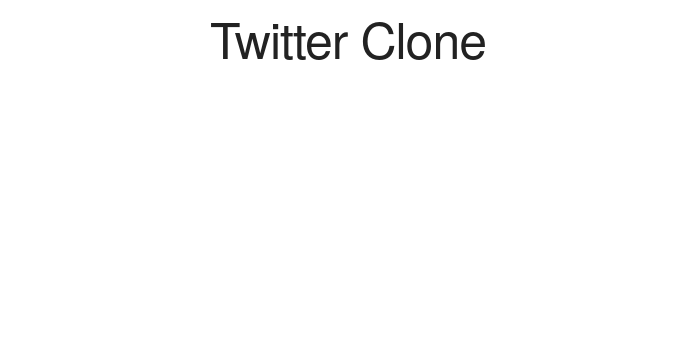
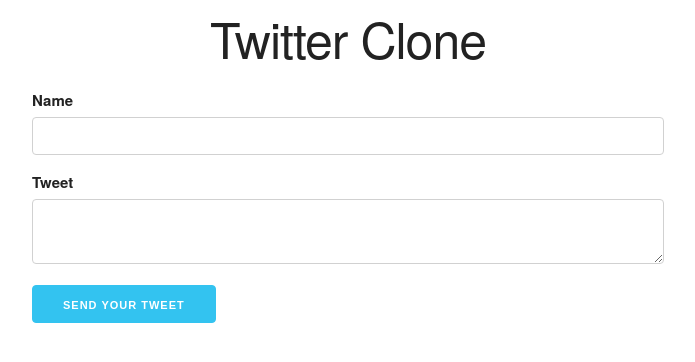
Before and after one commit to IsmailGh/Twitter-Clone, a plain HTML site: page client/index.html in a window 1280 px wide. Shown: the whole page, without its empty margins (292-987 px from the left). Drawn offline with nearby package versions, Linux system fonts and the light colour scheme.

Commit message:
updated files

```diff
--- /dev/null
+++ b/client/client.js
@@ -0,0 +1,17 @@
+
+const form = document.querySelector('form');
+
+form.addEventListener('submit', function(event){
+    event.preventDefault();
+    console.log('form submitted');
+    const formData = new FormData(form);
+    const name = formData.get('name');
+    const content = formData.get('content');
+
+    const tweet = {
+        name,
+        content,
+    };
+
+    console.log(tweet);
+});
--- a/client/index.html
+++ b/client/index.html
@@ -10,5 +10,15 @@
 </head>
 <body>
     <h1 class="title">Twitter Clone</h1>
+    <main>
+        <form class="twitter-form">
+            <label for="Name">Name</label>
+            <input class= "u-full-width" type="text" id="name" name="name">
+            <label for="content">Tweet</label>
+            <textarea class= "u-full-width" type="text" id="content" name="content"></textarea>
+            <button class="button-primary">Send your tweet</button>
+        </form>
+    </main>
+    <script src= "client.js"></script>
 </body>
 </html>
--- a/client/style.css
+++ b/client/style.css
@@ -1,3 +1,8 @@
 .title{
     text-align: center;
 }
+
+.twitter-form{
+    width: 50%;
+    margin: 0 auto;
+}
```
